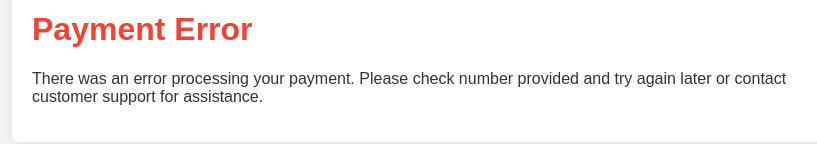
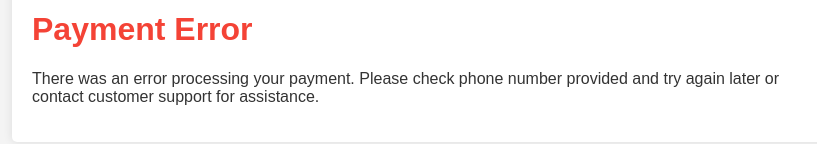
Before and after one commit to OmarAbdelgilil007/paymentError, a plain HTML site: page index.html in a window 1280 px wide. Shown: the part 154-298 px from the top of the page, without its empty margins (208-1025 px from the left). Drawn offline with Linux system fonts and the light colour scheme.

Commit message:
updated index.html

```diff
--- a/index.html
+++ b/index.html
@@ -47,7 +47,7 @@
   <div class="container">
     <div class="error-icon">&#9888;</div>
     <h1>Payment Error</h1>
-    <p>There was an error processing your payment. Please check number provided and try again later or contact customer support for assistance.</p>
+    <p>There was an error processing your payment. Please check phone number provided and try again later or contact customer support for assistance.</p>
 
   </div>
 </body>
```
